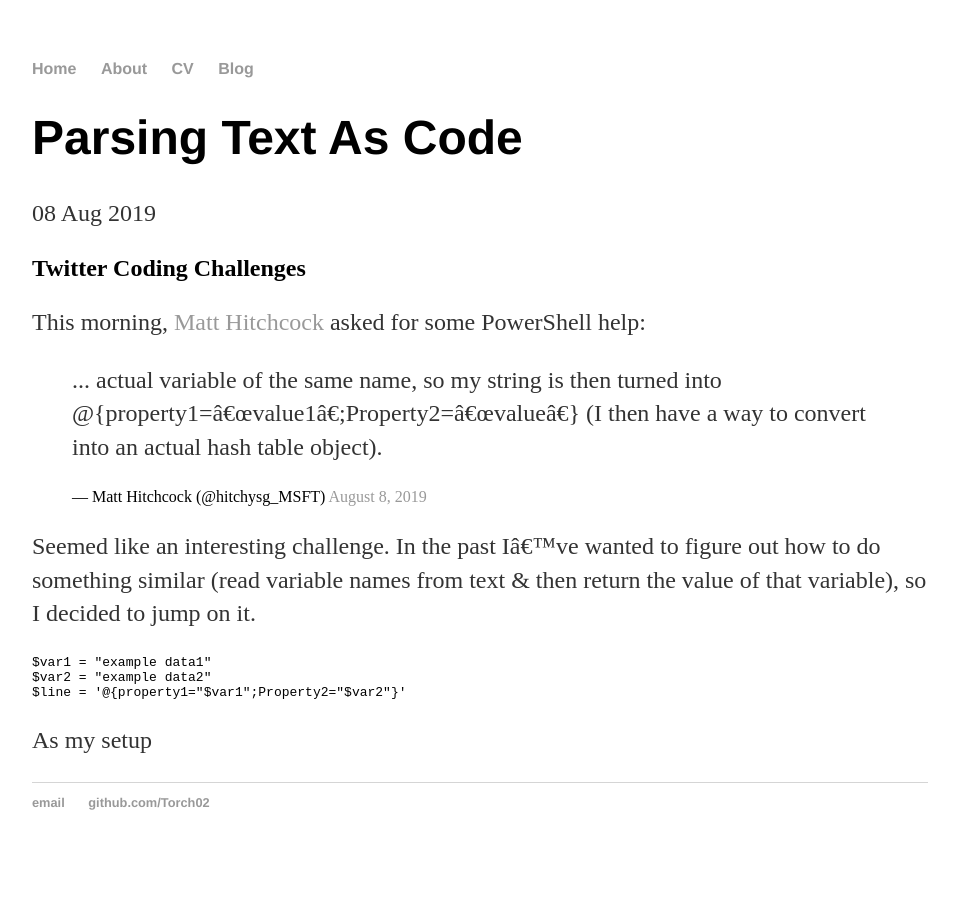
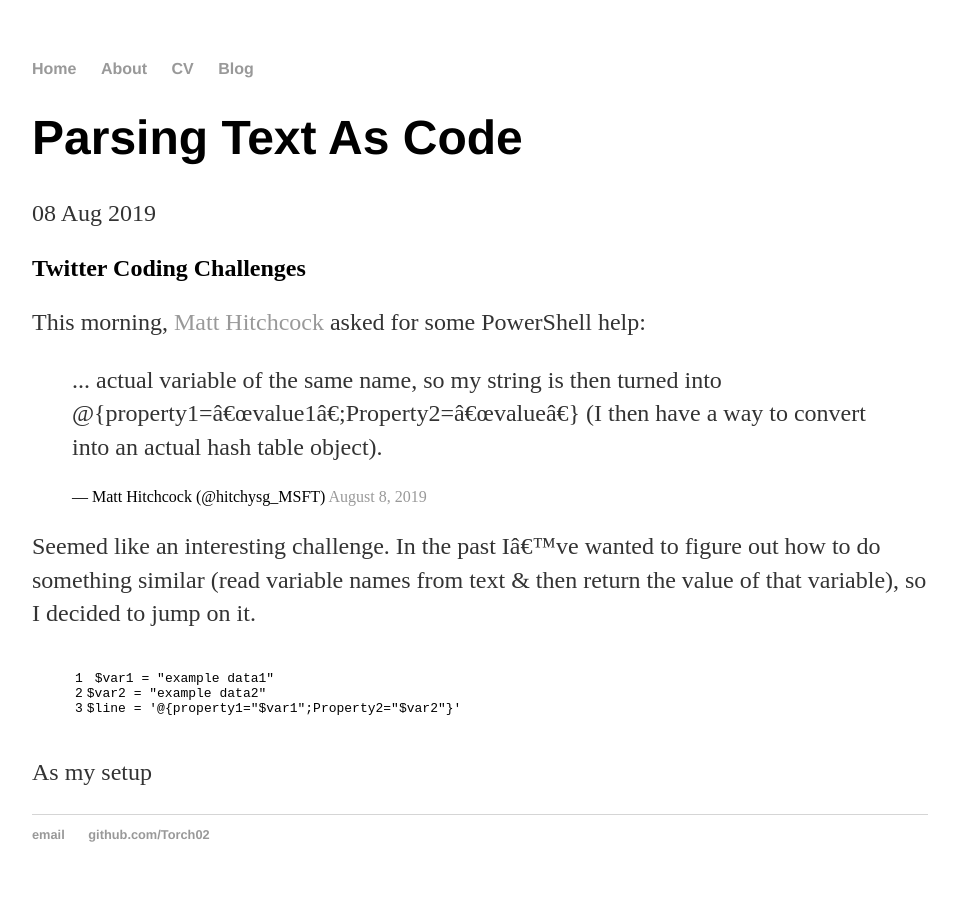
Before and after one commit to Torch02/Torch02.github.io, a Jekyll site: the page built from _posts/2019-08-08-Parsing-Text-As-Code.md, in a window 1280 px wide. Shown: the whole page, without its empty margins (160-1117 px from the left). Built offline with Jekyll 4.4.1, drawn with Linux system fonts in a browser that asks for light colours; comment, search, counter and statistics services are not loaded; part of the change alters nothing that is shown.

````diff
--- a/_posts/2019-08-08-Parsing-Text-As-Code.md
+++ b/_posts/2019-08-08-Parsing-Text-As-Code.md
@@ -17,11 +17,12 @@ This morning, [Matt Hitchcock](https://twitter.com/hitchysg_MSFT) asked for some
 
 Seemed like an interesting challenge. In the past I've wanted to figure out how to do something similar (read variable names from text & then return the value of that variable), so I decided to jump on it.
 
-```powershell
-$var1 = "example data1"
+<!--- ```powershell -->
+
+{% highlight ps hl_lines=4 linenos %} $var1 = "example data1"
 $var2 = "example data2"
-$line = '@{property1="$var1";Property2="$var2"}'
-```
+$line = '@{property1="$var1";Property2="$var2"}' {% endhighlight %}
+<!--- ``` -->
 <!--
 <script src="https://github.com/Torch02/Torch02.github.io/blob/master/src/20190808setup.ps1" > </script>
 -->
````
